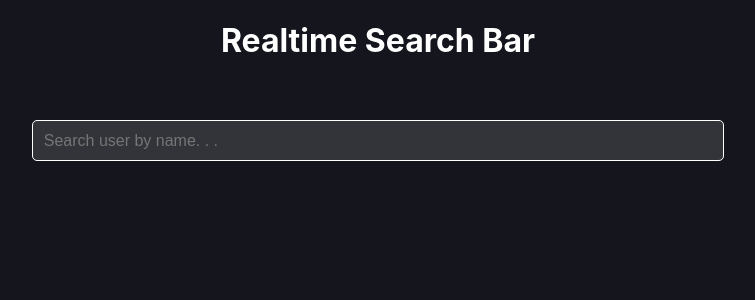
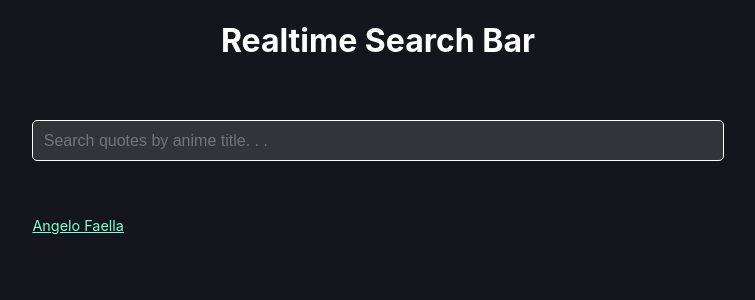
Before and after one commit to AngeloFaella/realtime-search-bar, a React (Create React App) app: page / in a window 1280 px wide. Shown: the top 300 px of the page, without its empty margins (262-1017 px from the left). Built offline with nearby package versions, Linux system fonts and the light colour scheme.

Commit message:
Add disclaimer

```diff
--- a/src/components/App.js
+++ b/src/components/App.js
@@ -20,11 +20,21 @@ const App = () => {
   return (
     <div className='app'>
       <h1 className='title'>Realtime Search Bar</h1>
-      <SearchBar
-        onSearchSubmit={term => onSearchSubmit(term)} />
+
+      <SearchBar onSearchSubmit={term => onSearchSubmit(term)} />
+
+      { renderedQuotes.length === 0 &&
+        <div className='disclaimer-container'>
+          <p className='disclaimer'>
+            <a href="https://github.com/AngeloFaella">Angelo Faella</a>
+          </p>
+        </div>
+      }
+
       <div className='main-content'>
         {renderedQuotes}
       </div>
+
     </div>
   );
 };
--- a/src/components/SearchBar.js
+++ b/src/components/SearchBar.js
@@ -24,7 +24,7 @@ const SearchBar = ({onSearchSubmit}) => {
         <input
             className='searchbar-input'
             type='text'
-            placeholder="Search user by name. . ."
+            placeholder="Search quotes by anime title. . ."
             onChange={e => setDebouncedTerm(e.target.value)}
             value={debouncedTerm}/>
       </div>
--- a/src/styles/App.css
+++ b/src/styles/App.css
@@ -2,7 +2,8 @@
   width: 60%;
   margin: auto;
   color: white;
-  height: 100%;
+  height: min-content;
+  padding-bottom: 5%;
 }
 
 .title{
@@ -13,6 +14,14 @@
   padding: 0 5%;
 }
 
+.disclaimer-container{
+  padding: 0 5%;
+}
+.disclaimer a{
+  color: aquamarine;
+  font-size: .9em;
+}
+
 @media only screen and (max-width: 880px) {
   .app{
     width: 90%;
--- a/src/styles/index.css
+++ b/src/styles/index.css
@@ -19,7 +19,7 @@ body {
   -webkit-font-smoothing: antialiased;
   -moz-osx-font-smoothing: grayscale;
   background: var(--bg-color);
-  overflow: hidden;
+  overflow-x: hidden;
 }
 
 
```
